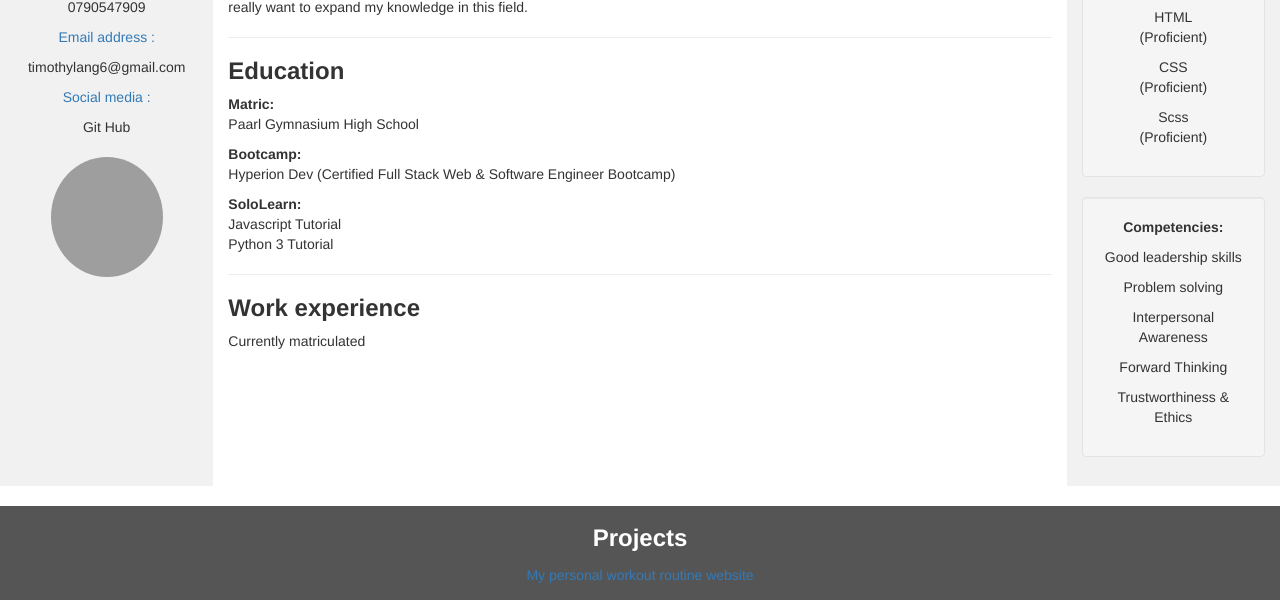
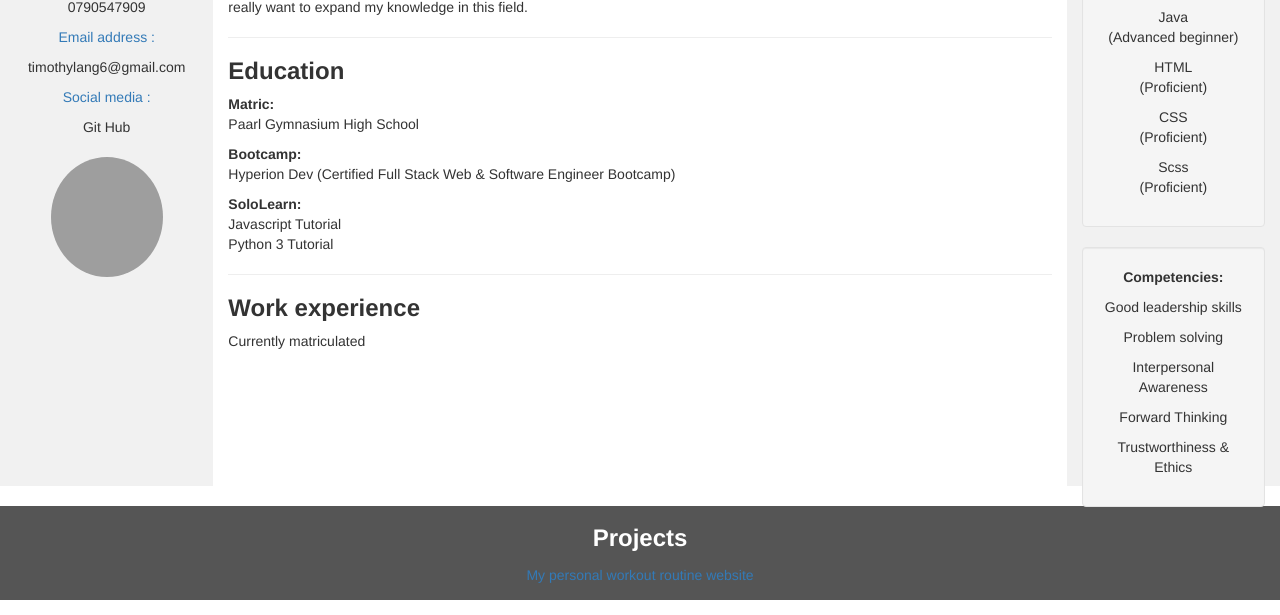
Before and after one commit to TimothyLang-tech/Robert-CV, a plain HTML site: page index.html in a window 1280 px wide. Shown: the part 185-800 px from the top of the page. Drawn offline with nearby package versions, Linux system fonts and the light colour scheme; grey boxes are pictures that could not be loaded.

Commit message:
Update index.html

```diff
--- a/index.html
+++ b/index.html
@@ -82,6 +82,7 @@
             <div class="well">
               <p><b>Skills:</b></p>
               <p>Javascript <br>(Advanced beginner)</p>
+              <p>Java <br>(Advanced beginner)</p>
               <p>HTML <br>(Proficient)</p>
               <p>CSS <br>(Proficient)</p>
               <p>Scss <br>(Proficient)</p>
```
